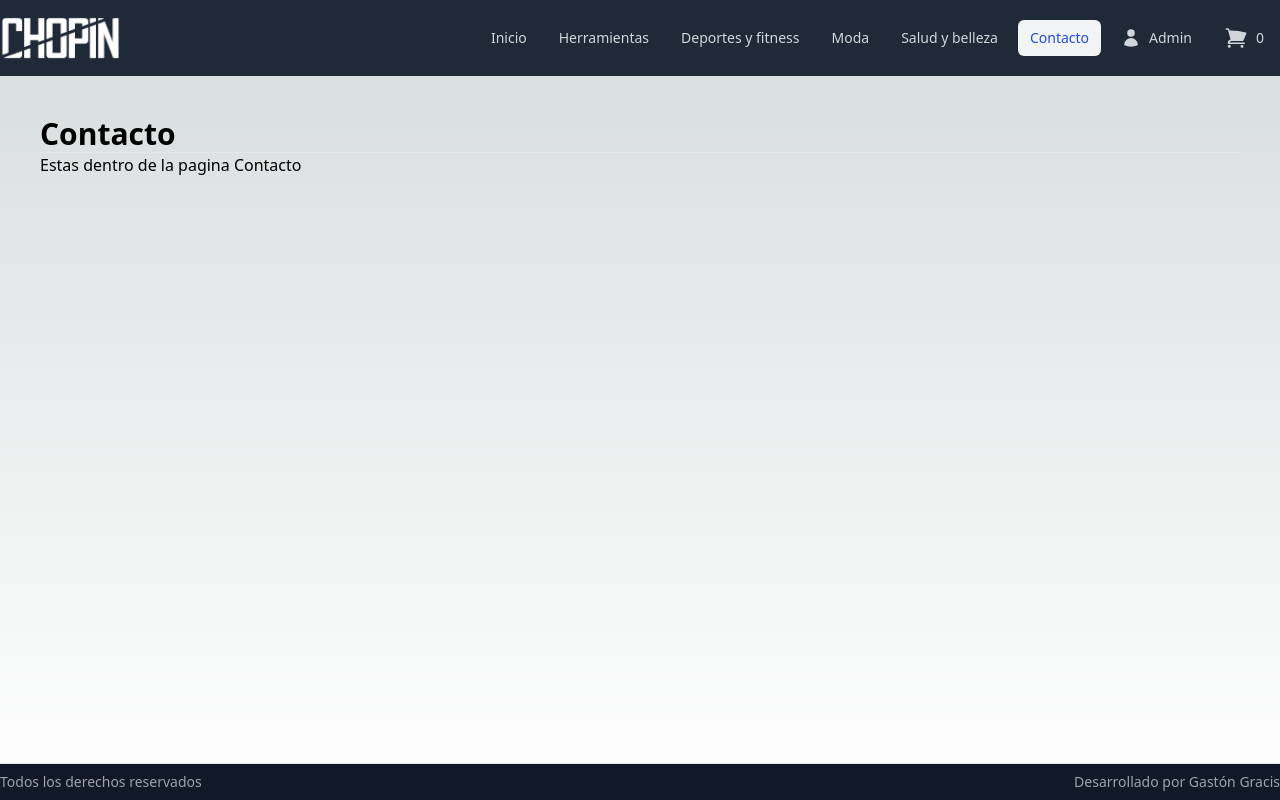
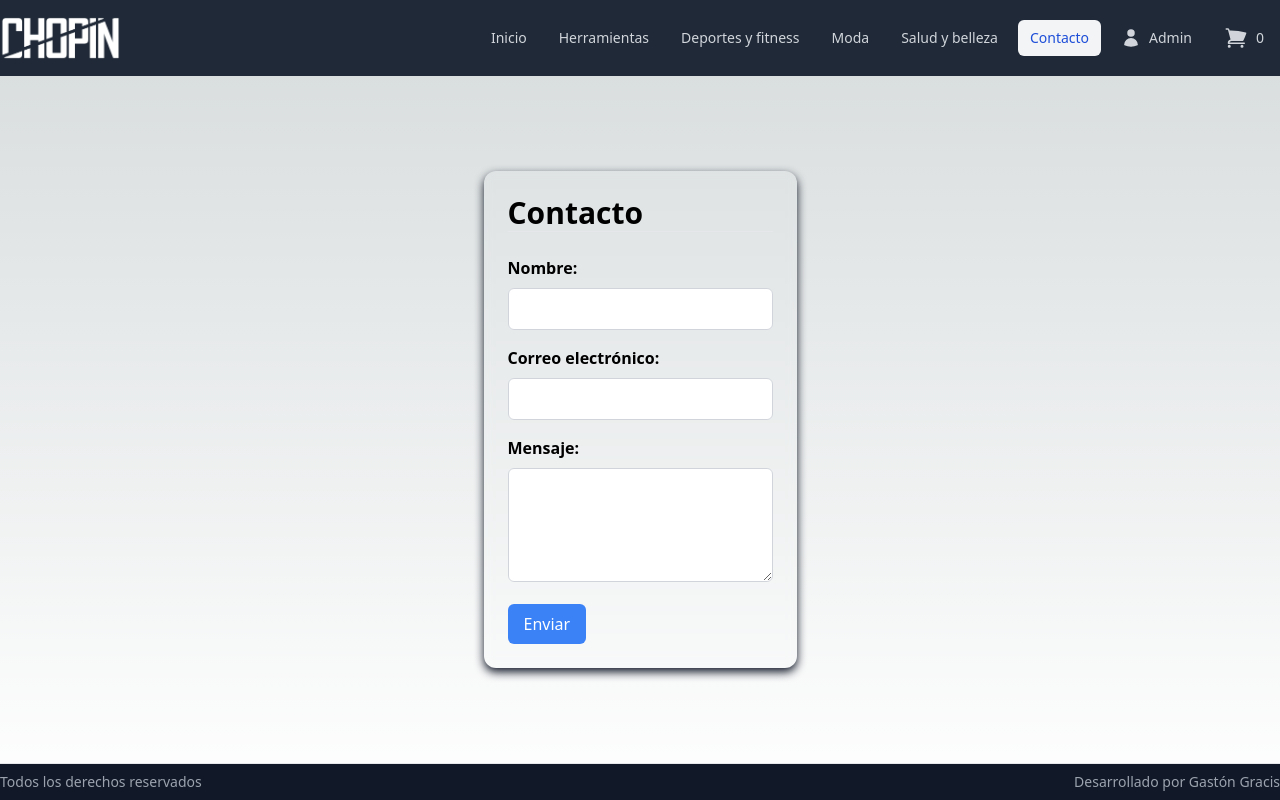
Before and after one commit to ggracis/chopin-next, a Next.js app: page /contacto in a window 1280 px wide. Built offline with nearby package versions, Linux system fonts and the light colour scheme; no server answers.

Commit message:
form contacto

```diff
--- a/app/contacto/page.jsx
+++ b/app/contacto/page.jsx
@@ -1,14 +1,116 @@
-import React from "react";
+"use client";
+import React, { useState } from "react";
+import { ToastContainer, toast } from "react-toastify";
+import "react-toastify/dist/ReactToastify.css";
 
 const Contacto = () => {
+  const [formData, setFormData] = useState({
+    name: "",
+    email: "",
+    message: "",
+  });
+
+  const handleChange = (e) => {
+    setFormData({ ...formData, [e.target.name]: e.target.value });
+  };
+
+  const handleSubmit = async (e) => {
+    e.preventDefault();
+
+    try {
+      const response = await fetch("/api/sendMail", {
+        method: "POST",
+        headers: {
+          "Content-Type": "application/json",
+        },
+        body: JSON.stringify(formData),
+      });
+
+      if (response.ok) {
+        toast.success("¡Mensaje enviado con éxito!", {
+          position: "bottom-center",
+          draggable: true,
+        });
+        setFormData({ name: "", email: "", message: "" });
+      } else {
+        toast.error(
+          "Error al enviar el mensaje. Esto es de prueba... por ahora",
+          {
+            position: "bottom-center",
+            draggable: true,
+          }
+        );
+      }
+    } catch (error) {
+      console.error("Error al enviar el mensaje:", error);
+      toast.error(
+        "Error al enviar el mensaje. Esto es de prueba... por ahora",
+        {
+          position: "bottom-center",
+          draggable: true,
+        }
+      );
+    }
+  };
+
   return (
-    <>
-      <main className="mb-auto flex flex-col justify-between p-10">
+    <main className="flex items-center justify-center h-screen">
+      <div className="bg-blue/80 rounded-xl shadow-[0_4px_10px_#111827] backdrop-blur-[5px] p-6">
         <h1 className="text-3xl font-bold">Contacto</h1>
         <hr />
-        <p>Estas dentro de la pagina Contacto</p>
-      </main>
-    </>
+        <form onSubmit={handleSubmit} className="mt-6">
+          <div className="mb-4">
+            <label htmlFor="name" className="block font-bold mb-2">
+              Nombre:
+            </label>
+            <input
+              type="text"
+              id="name"
+              name="name"
+              value={formData.name}
+              onChange={handleChange}
+              required
+              className="w-full px-4 py-2 border border-gray-300 rounded-md focus:outline-none focus:ring-2 focus:ring-blue-500"
+            />
+          </div>
+          <div className="mb-4">
+            <label htmlFor="email" className="block font-bold mb-2">
+              Correo electrónico:
+            </label>
+            <input
+              type="email"
+              id="email"
+              name="email"
+              value={formData.email}
+              onChange={handleChange}
+              required
+              className="w-full px-4 py-2 border border-gray-300 rounded-md focus:outline-none focus:ring-2 focus:ring-blue-500"
+            />
+          </div>
+          <div className="mb-4">
+            <label htmlFor="message" className="block font-bold mb-2">
+              Mensaje:
+            </label>
+            <textarea
+              id="message"
+              name="message"
+              value={formData.message}
+              onChange={handleChange}
+              required
+              rows="4"
+              className="text-black w-full px-4 py-2 border border-gray-300 rounded-md focus:outline-none focus:ring-2 focus:ring-blue-500"
+            ></textarea>
+          </div>
+          <button
+            type="submit"
+            className="bg-blue-500 text-white px-4 py-2 rounded-md hover:bg-blue-600 transition-colors duration-300"
+          >
+            Enviar
+          </button>
+        </form>
+      </div>
+      <ToastContainer />
+    </main>
   );
 };
 
```
